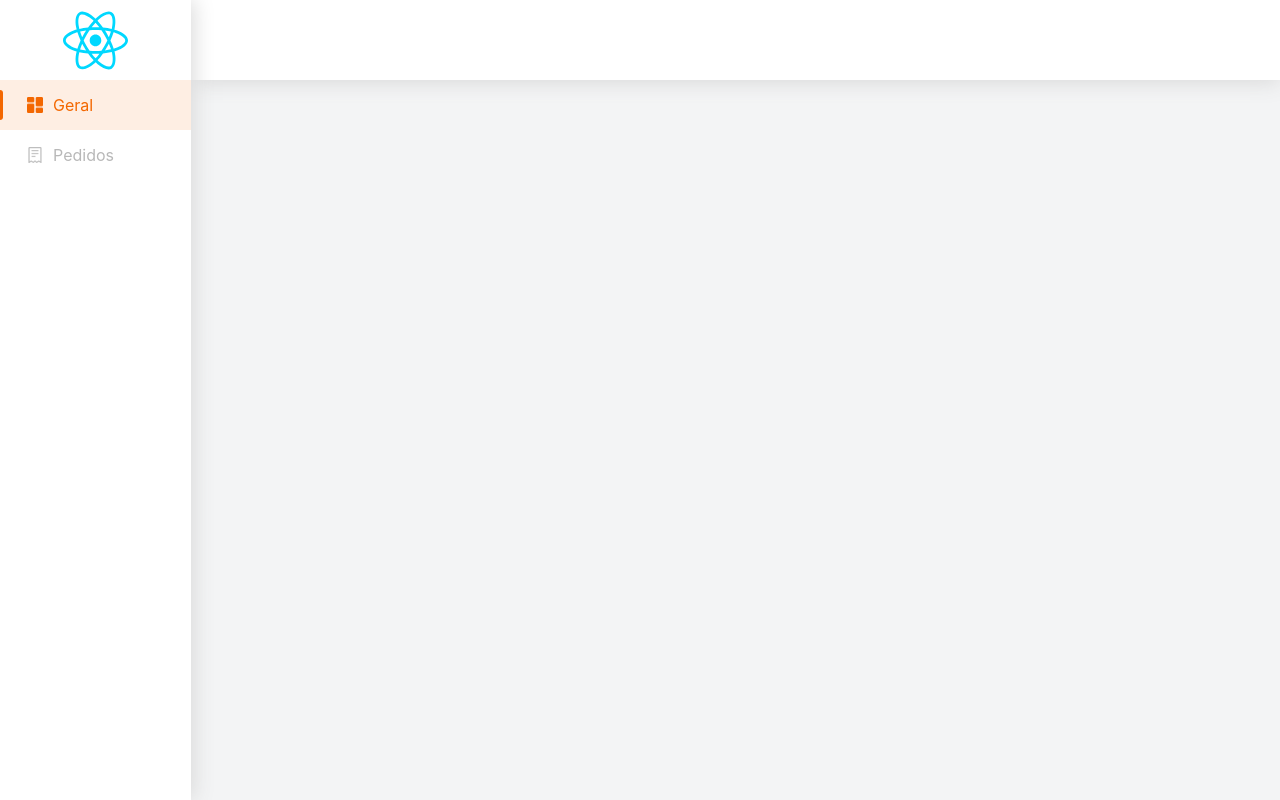
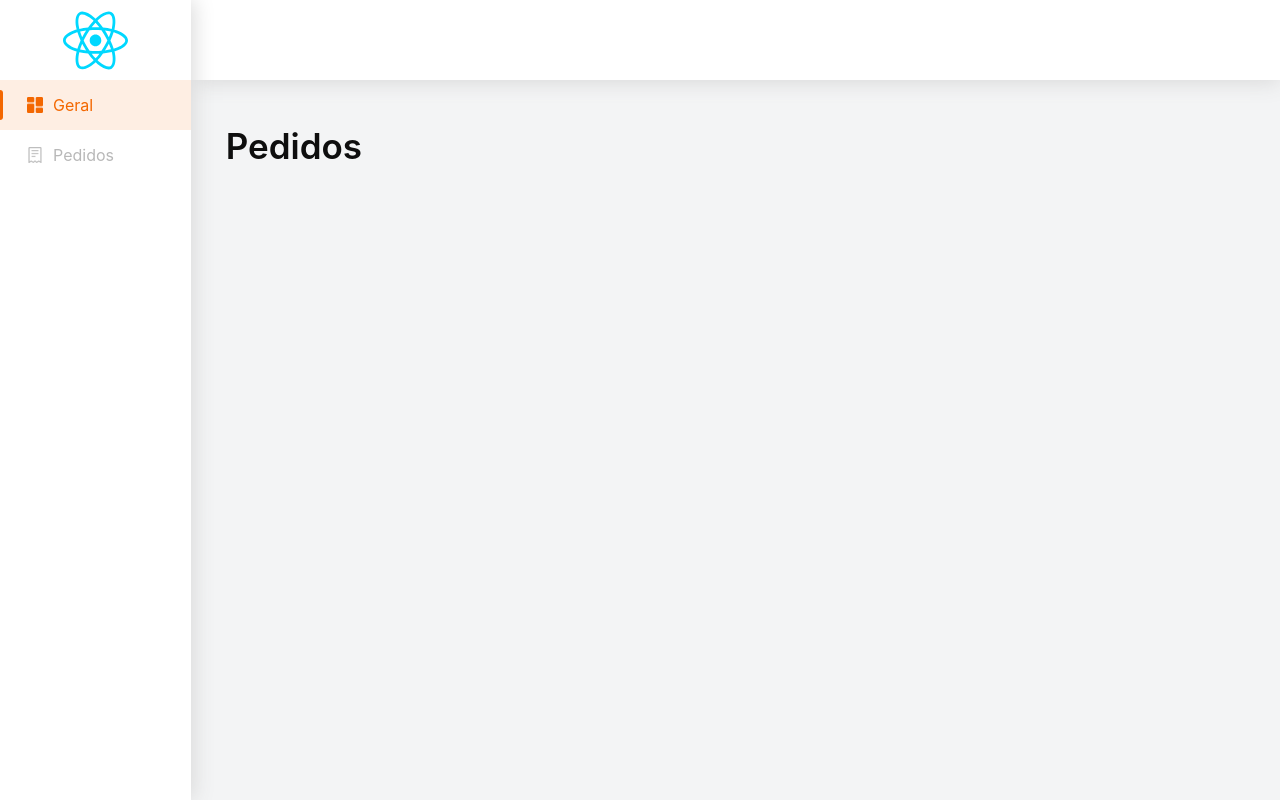
Before and after one commit to Javex-Inc/panchito-frontend, a React (Vite) app: page /orders in a window 1280 px wide. Before the commit this address had no page. Built offline with nearby package versions, Linux system fonts and the light colour scheme.

Commit message:
feat: implements adjusts in router paths

```diff
--- a/src/App.jsx
+++ b/src/App.jsx
@@ -4,9 +4,8 @@ import { Routes, Route } from 'react-router-dom';
 import './App.css'
 
 import SideBar from './components/SideBar';
-import General2 from './pages/general2';
-import General3 from './pages/general3';
 import Overview from './pages/Overview';
+import Orders from './pages/Orders';
 
 
 function App() {
@@ -16,10 +15,9 @@ function App() {
       <div className='appContent'>
         <div className='topBar'></div>
         <div className='router'>
-          <Routes>
-            <Route path='/Geral' element={<Overview />} />
-            <Route path='/Pedidos' element={<General2 />} />
-            <Route path='/Teste' element={<General3 />} />
+          <Routes >
+            <Route path='/' element={<Overview />} />
+            <Route path='/orders' element={<Orders />} />
           </Routes>
         </div>
       </div>
--- a/src/components/OptionCard/index.jsx
+++ b/src/components/OptionCard/index.jsx
@@ -1,9 +1,9 @@
 import { Link } from 'react-router-dom'
 import './style.css'
 
-function OptionCard({title, active, iconName, onClick}) {
+function OptionCard({title, path, active, iconName, onClick}) {
     return (
-        <Link to={`/${title}`} style={{textDecoration: 'none'}}>
+        <Link to={path} style={{textDecoration: 'none'}}>
             <div className="optionCard" style={active == title ? {backgroundColor: '#feeee3'} : {backgroundColor: ''}} onClick={onClick}>
                 <div className={active == title ? "line active" : "line"}></div>
                 <div className="optionImage">
--- a/src/components/SideBar/index.jsx
+++ b/src/components/SideBar/index.jsx
@@ -12,8 +12,8 @@ function SideBar() {
                 <img src="src/assets/react.svg"/>
             </div>
             <div className="options">
-                <OptionCard title={'Geral'} active={active} iconName={'dashboard'} onClick={() => setActive('Geral')}/>
-                <OptionCard title={'Pedidos'} active={active} iconName={'order'} onClick={() => setActive('Pedidos')}/>
+                <OptionCard title={'Geral'} path={'/'} active={active} iconName={'dashboard'} onClick={() => setActive('Geral')}/>
+                <OptionCard title={'Pedidos'} path={'/orders'} active={active} iconName={'order'} onClick={() => setActive('Pedidos')}/>
             </div>
         </div>
     )
--- /dev/null
+++ b/src/pages/Orders/index.jsx
@@ -0,0 +1,11 @@
+import './style.css'
+
+function Orders() {
+    return (
+        <div className='ordersContainer'>
+            <span className='ordersTitle'>Pedidos</span>
+        </div>
+    )
+}
+
+export default Orders
--- /dev/null
+++ b/src/pages/Orders/style.css
@@ -0,0 +1,8 @@
+.ordersContainer {
+    padding: 45px 0 0 35px;
+}
+
+.ordersTitle {
+    font-size: 35px;
+    font-weight: 600;
+}
--- a/src/pages/general2.jsx
+++ /dev/null
@@ -1,7 +0,0 @@
-function General2() {
-    return (
-        <h3>Pedidos</h3>
-    )
-}
-
-export default General2
--- a/src/pages/general3.jsx
+++ /dev/null
@@ -1,7 +0,0 @@
-function General3() {
-    return (
-        <h3>Configs</h3>
-    )
-}
-
-export default General3
```
